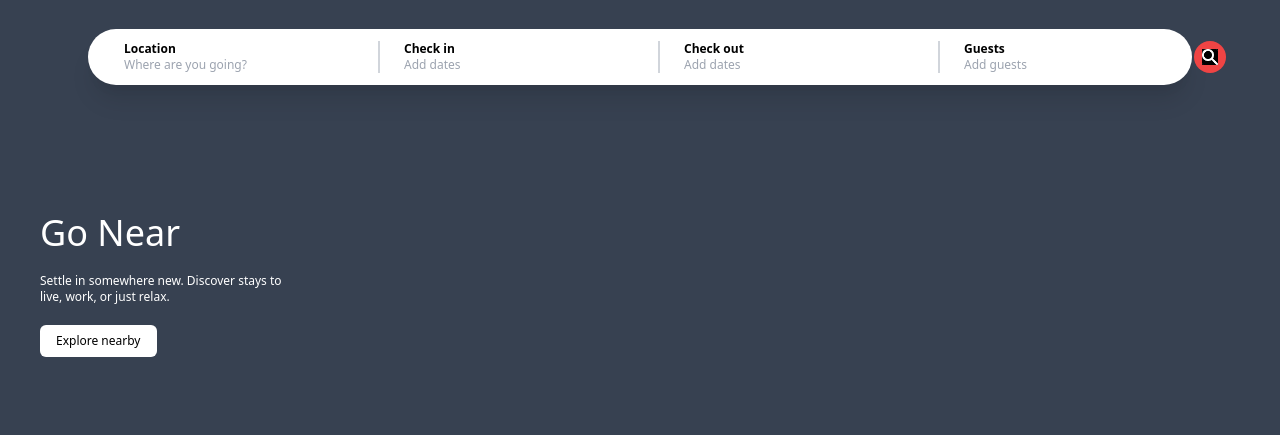
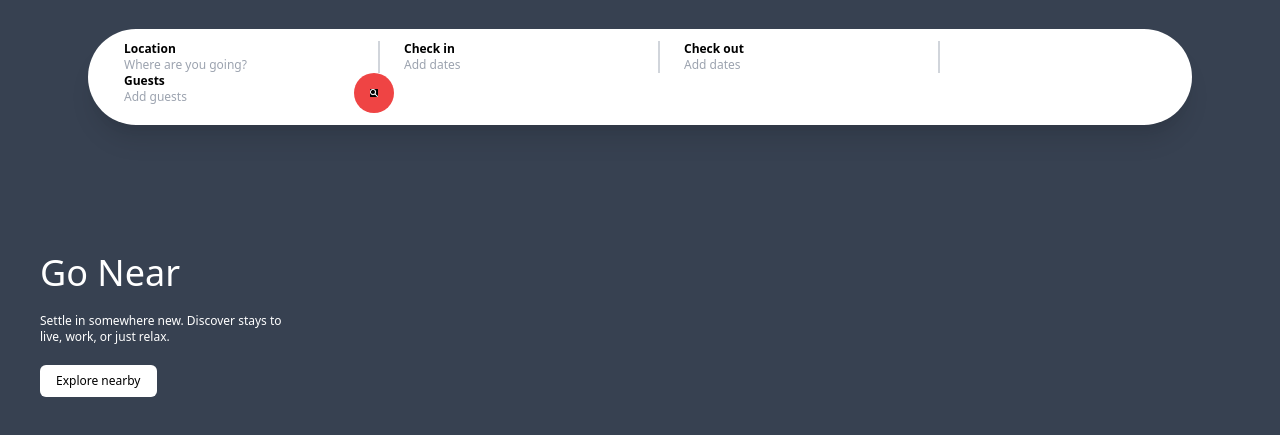
Before and after one commit to abecojc/code-challenge-3, a website: page index.html in a window 1280 px wide. Shown: the part 91-526 px from the top of the page. Drawn offline with nearby package versions, Linux system fonts and the light colour scheme.

Commit message:
edit the form

```diff
--- a/index.html
+++ b/index.html
@@ -46,7 +46,7 @@
     </div>
 
 <!--an input bar form for users to enter info and search-->
-        <form class="text-xs font-bold flex bg-white flex md:justify-left shadow-xl rounded-full md:mx-12 md:my-4 p-3" >
+        <form class="text-xs font-bold flex bg-white flex flex-wrap md:justify-left shadow-xl rounded-full md:mx-12 md:my-4 p-3" >
             <div class="border-r-2 border-gray-300 flex flex-col pr-20 pl-6">
                 <label>Location</label>
                 <input type="text" name="address" id="destination" placeholder="Where are you going?">
@@ -64,8 +64,8 @@
                 <label>Guests</label>
                 <input type="text" name="number" id="number" placeholder="Add guests">
             </div>
-            <div class="bg-red-500 rounded-full">
-                <button class="flex justify-center h-4 w-4 m-2"><img src="images/search.png"></button>
+            <div class="bg-red-500 rounded-full p-1">
+                <button class="flex justify-center h-4 w-4 m-2 p-1"><img src="images/search.png"></button>
             </div>
 
         </form >
```
